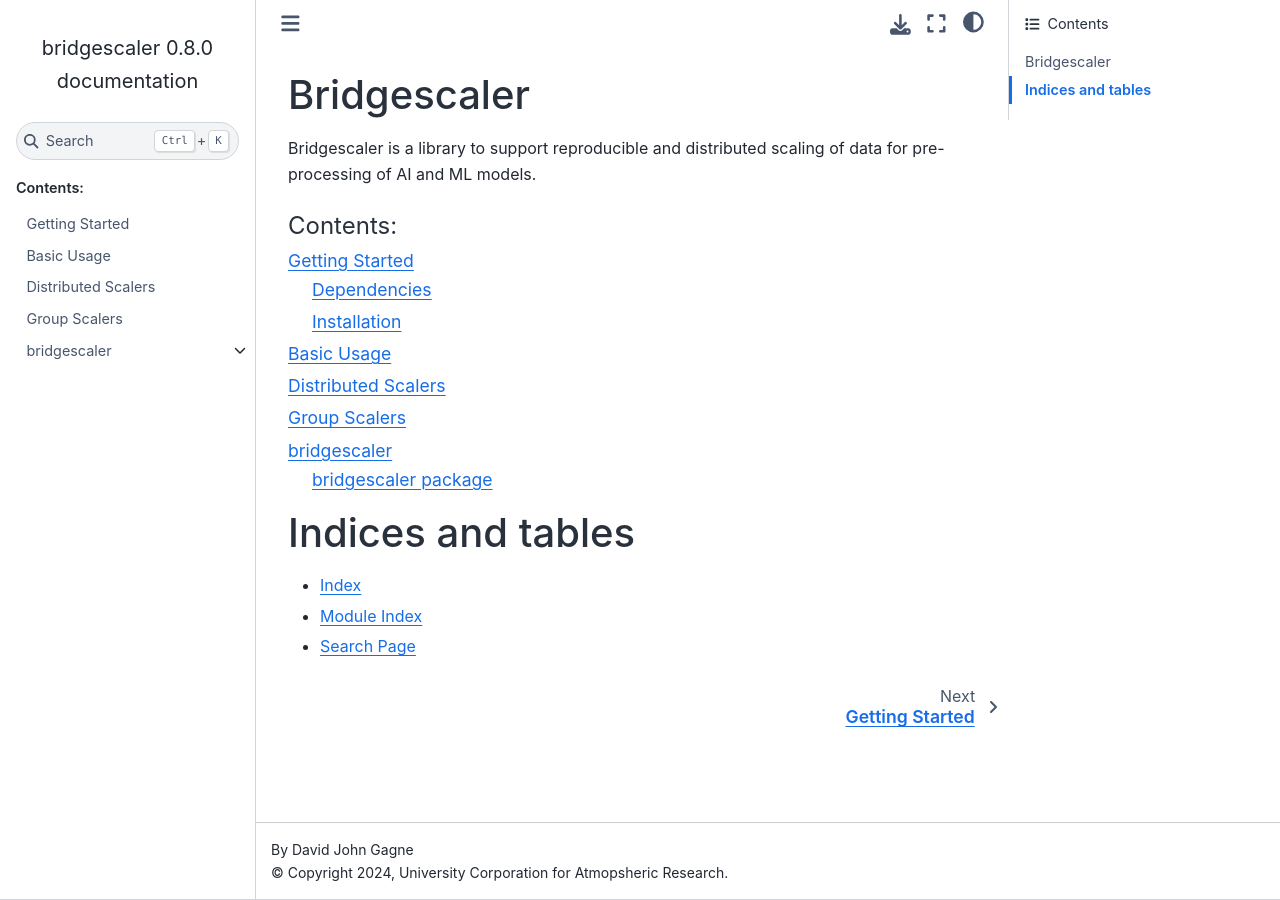
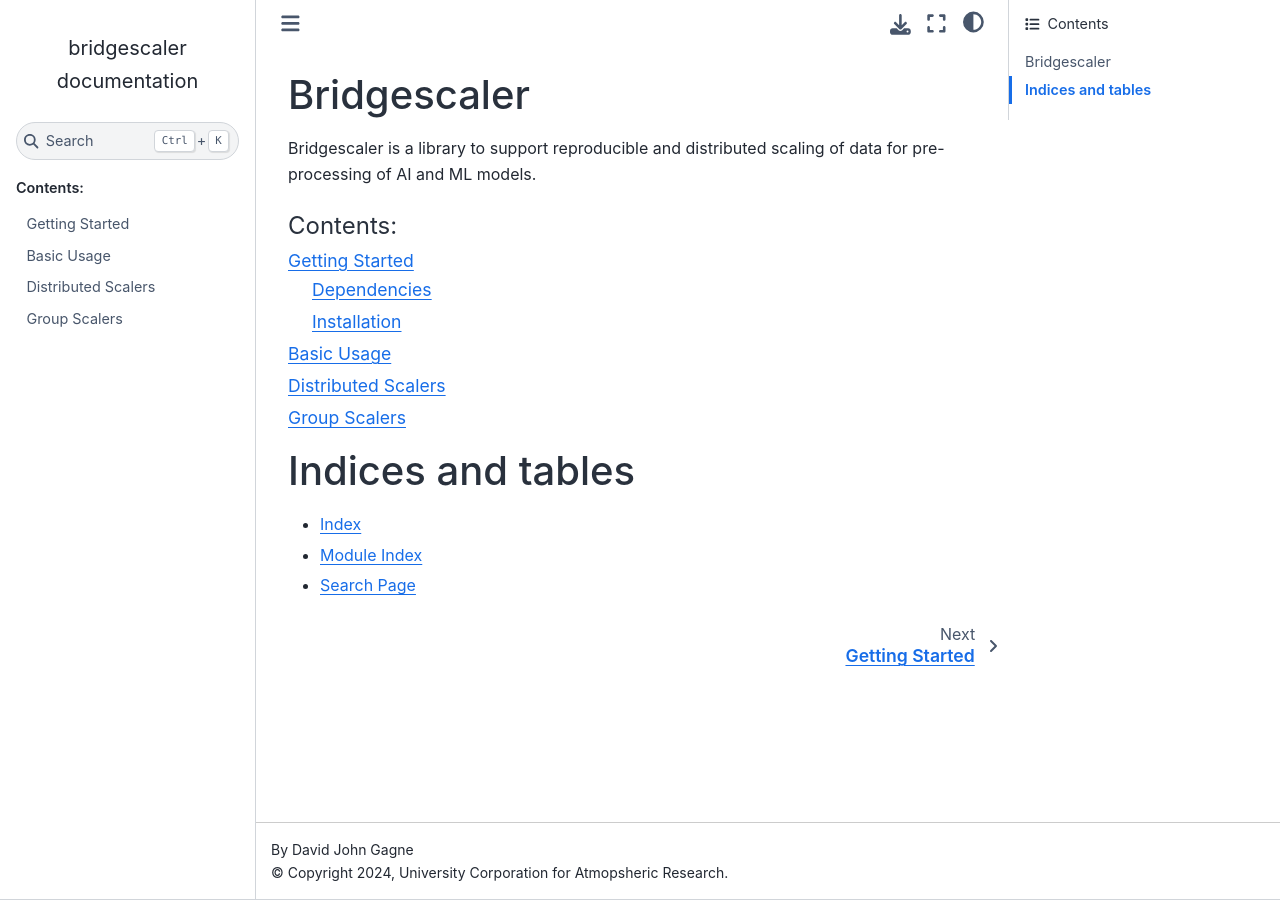
Before and after one commit to NCAR/bridgescaler, a Sphinx documentation site: the page built from doc/source/index.rst, in a window 1280 px wide. Built offline with Sphinx 7.4.7 and the Sphinx Book theme 1.1.4, drawn with Linux system fonts in a browser that asks for light colours.

Commit message:
Updates to docs

```diff
--- a/doc/source/conf.py
+++ b/doc/source/conf.py
@@ -1,3 +1,4 @@
+from importlib.metadata import version as get_version
 # Configuration file for the Sphinx documentation builder.
 #
 # For the full list of built-in configuration values, see the documentation:
@@ -9,12 +10,13 @@
 project = 'bridgescaler'
 copyright = '2024, University Corporation for Atmopsheric Research'
 author = 'David John Gagne'
-release = '0.8.0'
+release = get_version("bridgescaler")
+version = ".".join(release.split(".")[:3])
 
 # -- General configuration ---------------------------------------------------
 # https://www.sphinx-doc.org/en/master/usage/configuration.html#general-configuration
 
-extensions = ['sphinx.ext.napoleon']
+extensions = ['sphinx.ext.napoleon', 'autoapi.extension', 'myst_parser']
 
 templates_path = ['_templates']
 exclude_patterns = []
@@ -26,4 +28,5 @@
 
 html_theme = 'sphinx_book_theme'
 html_static_path = ['_static']
+autoapi_dirs = ["../../bridgescaler",]
 html_logo = "_static/bridgescaler_logo.png"
--- a/doc/source/index.rst
+++ b/doc/source/index.rst
@@ -16,7 +16,7 @@
    usage.rst
    distributed.rst
    group.rst
-   modules.rst
+
 
 
 
```
Also changed, not shown: doc/source/modules.rst (deleted, +0 -7 lines), .readthedocs.yaml.
